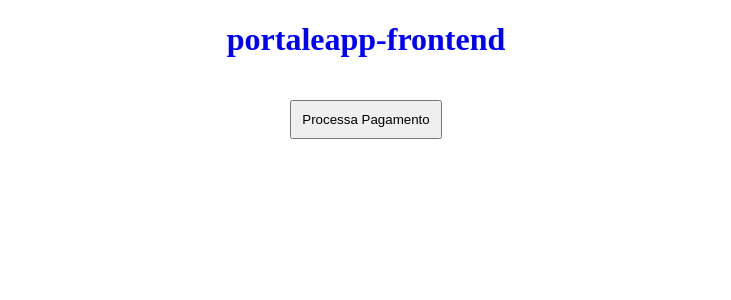
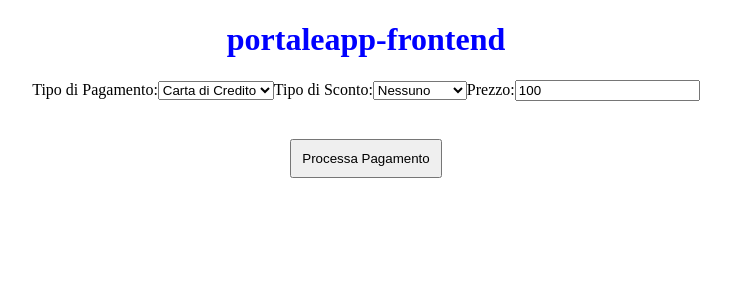
Before and after one commit to JavaSoftwareEntwickler/portaleapp-frontend, an Angular app: page / in a window 1280 px wide. Shown: the top 300 px of the page, without its empty margins (274-1005 px from the left). Built offline with nearby package versions, Linux system fonts and the light colour scheme.

Commit message:
input per BE dinamico

```diff
--- a/src/app/app.component.html
+++ b/src/app/app.component.html
@@ -1,6 +1,30 @@
 <div style="text-align:center">
   <h1>{{ title }}</h1>
-  <button (click)="processaPagamento()">Processa Pagamento</button>
+
+  <form (ngSubmit)="processaPagamento()" #pagamentoForm="ngForm" class="mb-4">
+    <!-- Tipo Pagamento -->
+    <label for="tipoPagamento">Tipo di Pagamento:</label>
+    <select id="tipoPagamento" [(ngModel)]="tipoPagamento" name="tipoPagamento" required>
+      <option value="pagamentocartacredito">Carta di Credito</option>
+      <option value="pagamentobonifico">Bonifico</option>
+      <option value="pagamentopaypal">PayPal</option>
+    </select>
+
+    <!-- Tipo Sconto -->
+    <label for="tipoSconto">Tipo di Sconto:</label>
+    <select id="tipoSconto" [(ngModel)]="tipoSconto" name="tipoSconto" required>
+      <option value="nessunosconto">Nessuno</option>
+      <option value="scontofisso">Fisso</option>
+      <option value="scontopercentuale">Percentuale</option>
+    </select>
+
+    <!-- Prezzo -->
+    <label for="prezzo">Prezzo:</label>
+    <input type="number" id="prezzo" [(ngModel)]="prezzo" name="prezzo" required />
+    <br><br>
+    <button type="submit">Processa Pagamento</button>
+  </form>
+
   <div *ngIf="messaggio">
     <p>{{ messaggio }}</p>
   </div>
--- a/src/app/app.component.ts
+++ b/src/app/app.component.ts
@@ -1,27 +1,32 @@
 import { Component } from '@angular/core';
 import { HttpClient, HttpClientModule  } from '@angular/common/http';
 import { CommonModule } from '@angular/common';
+import { FormsModule } from '@angular/forms';
 
 /** Definisco il componente standalone con la logica per fare la chiamata HTTP. */
 
 @Component({
   selector: 'app-root',
-  imports:[CommonModule, HttpClientModule],
+  imports:[CommonModule, HttpClientModule, FormsModule],
   templateUrl: './app.component.html',
   styleUrls: ['./app.component.css'],
-  standalone: true  // Aggiungi questa riga
+  standalone: true
 })
 export class AppComponent {
   title = 'portaleapp-frontend';
   messaggio: string | undefined;
+  // Variabili legate ai campi del form
+  tipoPagamento = 'pagamentocartacredito';
+  tipoSconto = 'nessunosconto';
+  prezzo = 100;
 
   constructor(private http: HttpClient) {}
 
   processaPagamento(): void {
     const pagamentoData = {
-      tipoPagamento: 'pagamentocartacredito',
-      tipoSconto: 'scontofisso',
-      prezzo: 100
+      tipoPagamento: this.tipoPagamento,
+      tipoSconto: this.tipoSconto,
+      prezzo: this.prezzo
     };
 
     this.http.post('http://localhost:8080/pagamento/processa', pagamentoData, { responseType: 'text' })
```
